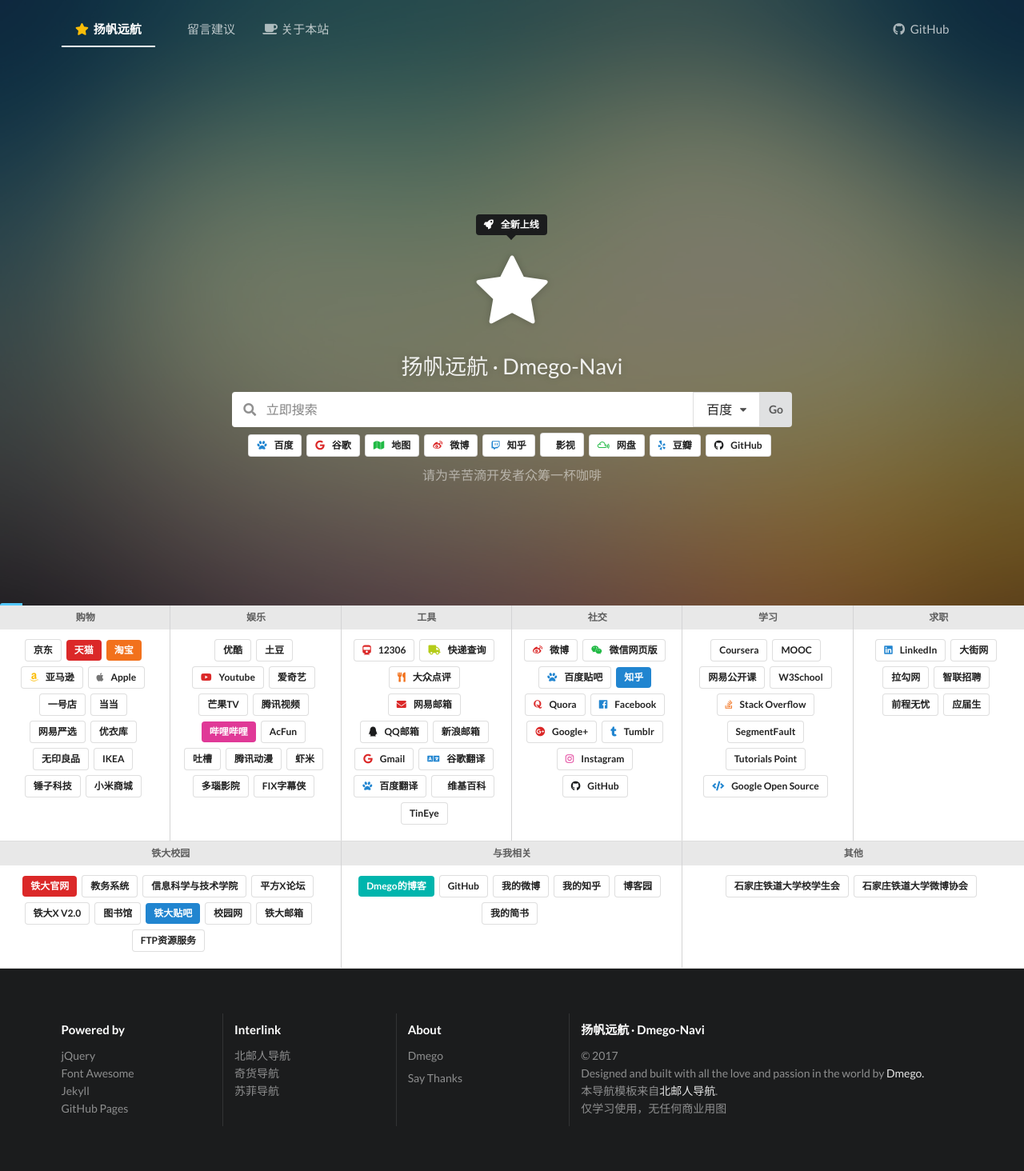
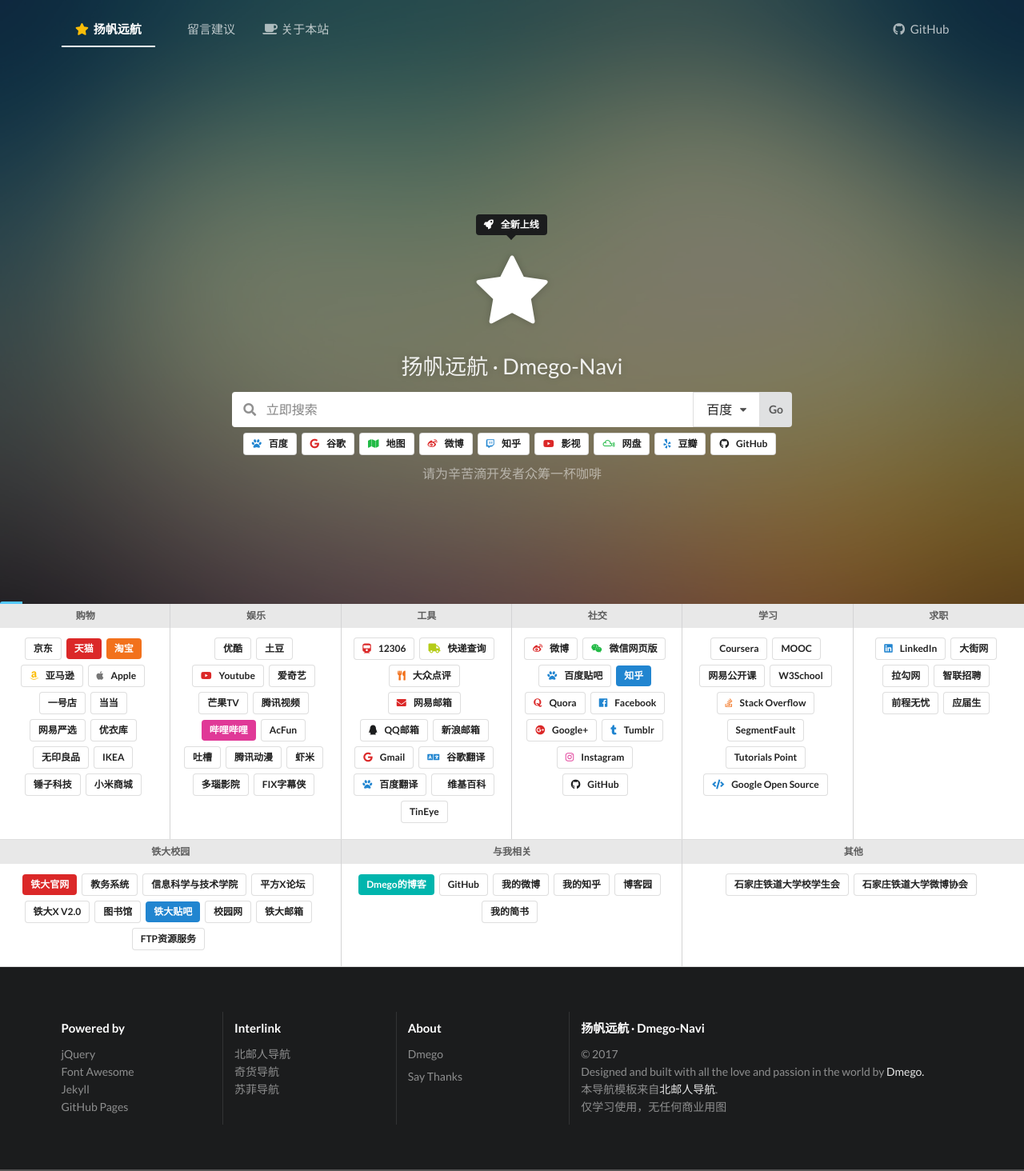
Before and after one commit to dmego/dmegonavi.github.io, a Jekyll site: the page built from index.html, in a window 1280 px wide. Shown: the whole page at 80% size. Built offline with Jekyll 4.4.1, drawn with Linux system fonts in a browser that asks for light colours; comment, search, counter and statistics services are not loaded.

Commit message:
显示影视图标

```diff
--- a/_data/search_services.yml
+++ b/_data/search_services.yml
@@ -39,7 +39,7 @@
   name: 影视
   url: http://ifkdy.com/?q=
   shortcut: 影视
-  icon: youtube-play red
+  icon: youtube play red
   style: basic
 
 - id: panci
```
